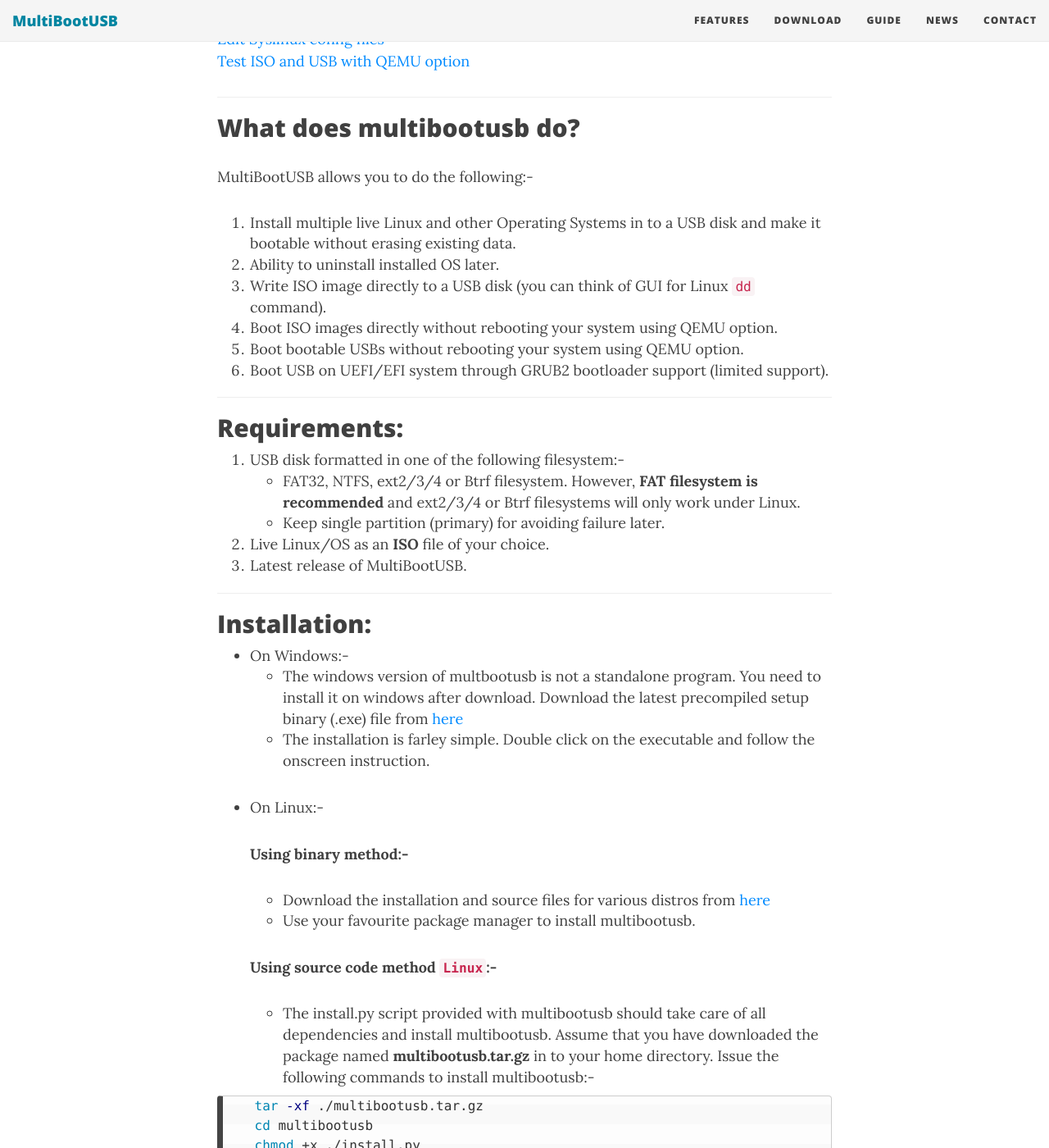
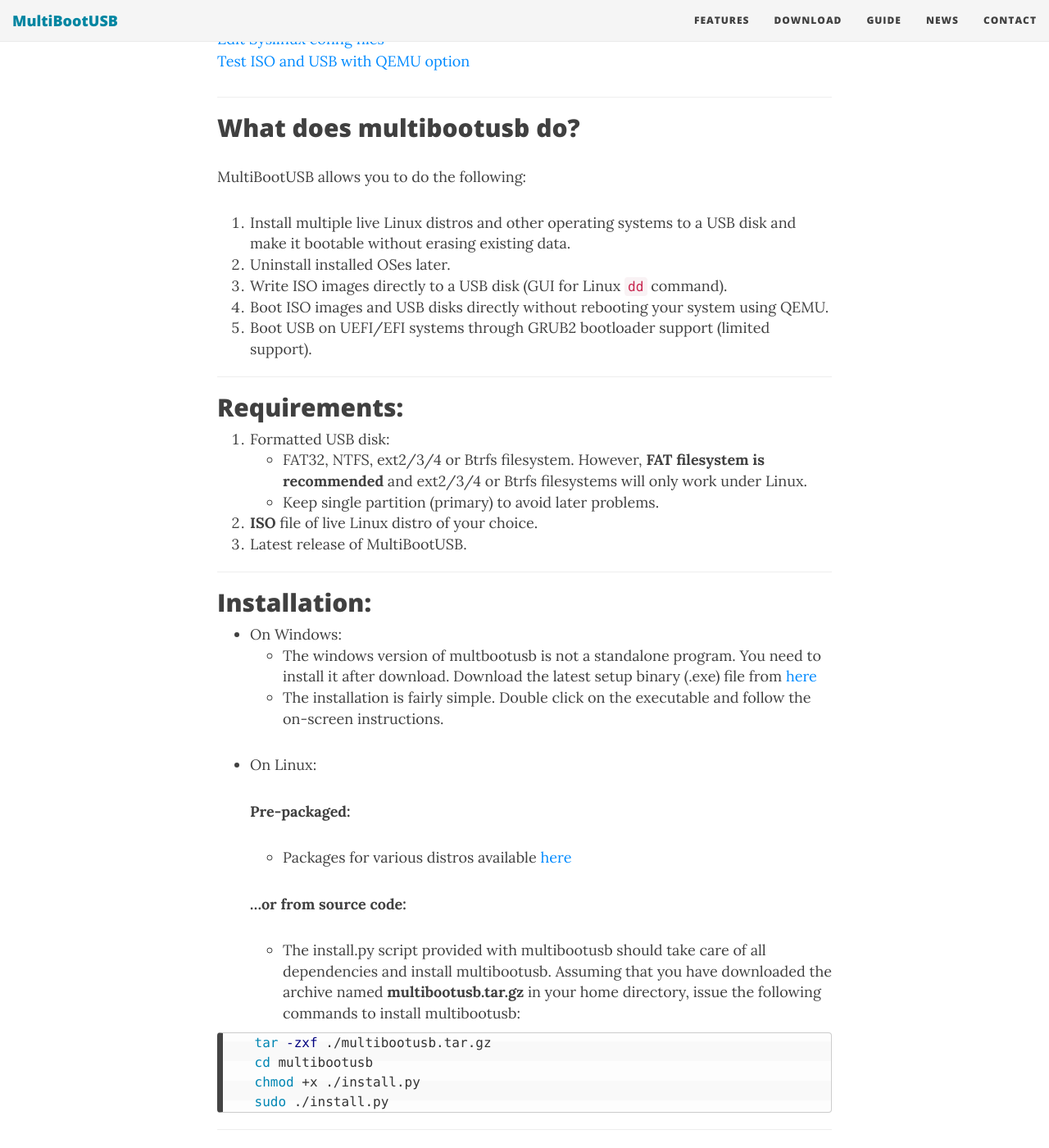
Before and after one commit to mbusb/mbusb.github.io, a Jekyll site: the page built from page_guide.md, in a window 1280 px wide and 1400 px high, scrolled down 540 px. Shown: the whole window at 82% size. Built offline with Jekyll 4.4.1, drawn with Linux system fonts in a browser that asks for light colours; nearby versions of some CDN libraries; some of the changed text lies outside the part shown.

Commit message:
clean up the guide

````diff
--- a/page_guide.md
+++ b/page_guide.md
@@ -23,51 +23,47 @@
 
 ## What does multibootusb do?
 
-MultiBootUSB allows you to do the following:-
+MultiBootUSB allows you to do the following:
 
-1.  Install multiple live Linux and other Operating Systems in to a USB disk and make it bootable without erasing existing data.
-2.  Ability to uninstall installed OS later.
-3.  Write ISO image directly to a USB disk (you can think of GUI for Linux `dd` command).
-4.  Boot ISO images directly without rebooting your system using QEMU option.
-5.  Boot bootable USBs without rebooting your system using QEMU option.
-6.  Boot USB on UEFI/EFI system through GRUB2 bootloader support (limited support).
+1.  Install multiple live Linux distros and other operating systems to a USB disk and make it bootable without erasing existing data.
+2.  Uninstall installed OSes later.
+3.  Write ISO images directly to a USB disk (GUI for Linux `dd` command).
+4.  Boot ISO images and USB disks directly without rebooting your system using QEMU.
+5.  Boot USB on UEFI/EFI systems through GRUB2 bootloader support (limited support).
 
 ---
 
 ## Requirements:
 
-1. USB disk formatted in one of the following filesystem:-
-    * FAT32, NTFS, ext2/3/4 or Btrf filesystem. However, **FAT filesystem is recommended** and ext2/3/4 or Btrf filesystems will only work under Linux.
-    * Keep single partition (primary) for avoiding failure later.
-2. Live Linux/OS as an **ISO** file of your choice.
+1. Formatted USB disk:
+    * FAT32, NTFS, ext2/3/4 or Btrfs filesystem. However, **FAT filesystem is recommended** and ext2/3/4 or Btrfs filesystems will only work under Linux.
+    * Keep single partition (primary) to avoid later problems.
+2. **ISO** file of live Linux distro of your choice.
 3. Latest release of MultiBootUSB.
 
 ---
 
 ## Installation:
 
-* On Windows:-
-    * The windows version of multbootusb is not a standalone program. You need to install it on windows after download. Download the latest
-    precompiled setup binary (.exe) file from
-     [here](http://multibootusb.org/page_download/)
-     * The installation is farley simple. Double click on the executable and follow the onscreen instruction.
+* On Windows:
+    * The windows version of multbootusb is not a standalone program. You need to install it after download. Download the latest
+    setup binary (.exe) file from [here](http://multibootusb.org/page_download/)
+    * The installation is fairly simple. Double click on the executable and follow the on-screen instructions.
 
-* On Linux:-
+* On Linux:
 
-    **Using binary method:-**
+    **Pre-packaged:**
 
-    * Download the installation and source files for various distros from
-    [here](http://multibootusb.org/page_download/)
-    * Use your favourite package manager to install multibootusb.
+    * Packages for various distros available [here](http://multibootusb.org/page_download/)
 
-    **Using source code method `Linux`:-**
+    **...or from source code:**
 
     * The install.py script provided with multibootusb should take care of all dependencies and install multibootusb.
-    Assume that you have downloaded the package named **multibootusb.tar.gz** in to your home directory.
-    Issue the following commands to install multibootusb:-
+    Assuming that you have downloaded the archive named **multibootusb.tar.gz** in your home directory, issue the
+	following commands to install multibootusb:
 
 ```sh
-    tar -xf ./multibootusb.tar.gz
+    tar -zxf ./multibootusb.tar.gz
     cd multibootusb
     chmod +x ./install.py
     sudo ./install.py
@@ -75,60 +71,56 @@
 
 ---
 
-## Creating live linux on USB disk:
+## Creating live Linux on USB disk:
 
-* Creating bootable live Linux on a USB disk essentially involves three steps:-
+* Creating bootable live Linux on a USB disk essentially involves three steps:
 
-  1. Step 1 	:	Insert USB disk and start the program
-  2. Step 2	    :	Choose your ISO
-  3. Step 3.	:	Click on Install distro push button.
+  1. Step 1	- Insert USB disk and start the program
+  2. Step 2 - Choose your ISO
+  3. Step 3	- Click `Install distro` button.
 
-  Read the detailed instruction with screenshots below for further reading.
-
-* **Step 1**
-	* Insert USB disk and wait for few seconds so that Operating System can detect it.
+* **Step 1	- Insert USB disk and start the program**
+	* Insert USB disk and wait for a few seconds so that operating oystem can detect it.
 
 	<div style="text-align:center"><img src ="../img/select-usb-disk.png" /></div>
 
-	* `Linux:` All modern Linux distros should mount USB disks automatically after insertion. MultiBootUSB also has function to auto mount USB drive.
+	* `Linux:`
+		* All modern Linux distros should mount USB disks automatically after insertion. MultiBootUSB also has function to auto mount USB drive.
 		However, if you still find your USB disk is not mounted, then open file manager and
 		click on the USB disk icon to mount it.
+		* MultiBootUSB needs administrator privileges to run. When running as normal user, a password window will popup and ask for your password.
 
 	* `Windows:` Open multibootusb under `Start --> Program Files --> multibootusb --> Click multibootusb`
 
-	    `Linux`: MultiBooUSB can be found under `system menu`. On Ubuntu click on `Dash --> type "multibootusb"` and click on the multibootusb icon.
-		For GNOME3 based distros, select `Activities overview` and type `multibootusb` and click on the multibootusb icon.
+	* Once started, the list of USB disks can be found under the **Select USB disk** combo box.
+		You can find the details of currently selected USB disks just below combo box.
 
-		* If you are running as normal user, a password window will popup for user input. Provide sudo password.
+	* Use the `Detect Drives` button to detect USB disks inserted after starting the program.
 
-	* Once multibootusb GUI is opened, you can see the list of USB disk in the combobox close to **Select USB disk** text. You can find the details of currently selected USB disks just below combobox.
-
-	* Use the `Detect Drives` button to detect USB disks if you have inserted the disk after opening multibootusb GUI.
-
-	* You can click on `All Drives` option to show all connected drives. You must be careful with option.
+	* You can click on `All Drives` option to show all connected drives (including fixed system drives). **Be careful with this option!**
 
 
-* **Step 2**
-	* Clicking on `Browse` button located next to `select image` text, should bring file chooser dialog. Navigate to
-	choose an ISO. The chosen ISO path will be available in the line edit for your review.
+* **Step 2 - Choose your ISO**
+	* Clicking on `Browse` button located next to `select image` text, should bring file chooser dialog.
+	  The chosen ISO path will be available in the line edit for your review.
 
 	<div style="text-align:center"><img src ="../img/browse-iso.png" /></div>
 
-* **Step 3**
-	* The third and final step is to simply click on `Install distro` button. multibootusb will
-	 analyse the ISO and check if ISO is supported by the program.
+* **Step 3 - Click `Install distro` button**
+	* The third and final step is to simply click on `Install distro`.
+	 MultiBootUSB will check if ISO is supported by the program.
 
 	 <div style="text-align:center"><img src ="../img/install-distro.png" /></div>
 
-	* If the live Linux is supported then a `Review Selection` window will appear and wait for your confirmation.
-	The review window will indicate the selected USB disk, mount path of the disk and a the name of a selected ISO.
+	* If the live Linux distro is supported, then a `Review Selection` window will appear and wait for your confirmation.
+	The review window will indicate the selected USB disk, mount path of the disk and the selected ISO.
 
-	* Choose **Yes** if you are OK with the selections.
+	* Choose **Yes** if you are ready to proceed.
 
 	<div style="text-align:center"><img src ="../img/review-selection.png" /></div>
 
-	* Wait for a moment for program to installation ISO on a disk. If your installation is success, name os an ISO
-	should appear in the listbox. The list box will list all the distros installed via multibootusb every time you open multibootusb.
+	* Wait for the program to install ISO on a disk. If the installation is successful, the distro name
+	should appear in the list box. The list box will show all the distros installed every time you open MultiBootUSB.
 
 	<div style="text-align:center"><img src ="../img/install-progress.png" /></div>
 	---
@@ -138,51 +130,47 @@
 
 ---
 
-## Adding an additional live Linux:
+## Adding additional live Linux distros:
 * You can follow **Step 1**, **Step 2** and **Step 3** mentioned above for adding a new distro agan.
 
 ---
 
-## Removing or uninstalling distro:
+## Removing/uninstalling distro:
 * You can only uninstall distros installed by multibootusb.
 
  <div style="text-align:center"><img src ="../img/remove-distro.png" /></div>
 
-* To do that you must select a disto from the list of installed distros and choose "Uninstall Distro" button. A Review Selection window will
-popup and ask you to confirm.
+* Select disto from the list and click `Uninstall Distro`.
 
-* Click on the Yes btton to remove installed distro. The progress bar will indicate the
-progress of the uninstall process. You will get the completion message after successful uninstall of the selected distro.
+* You will be notified after successful uninstallation.
 
 ---
 
 ## Reinstalling Syslinux:
-* There may be a situation you want to install syslinux for various reasons like using other live usb creator will
-remove syslinux installation performed by multibootusb. In such cases situation you can reinstall syslinux using syslinux tab.
+* There may be a situation when you want to install syslinux for various reasons (e.g. using other live usb creator will
+remove syslinux installation performed by multibootusb). In such cases situation you can reinstall syslinux from the `Install syslinux` tab.
 
 <div style="text-align:center"><img src ="../img/install-syslinux.png" /></div>
 
-* Go to `Install Syslinux`, choose an USB disk partition (eg. **/dev/sdb1**), choose method and click on **Install** button.
+* First, choose an USB disk partition (eg. **/dev/sdb1** or G:), then choose method and click **Install**.
 
-* This will install syslinux on **multibootusb** directory in a selected USB disk.
+* This will install syslinux in the **multibootusb** directory on the selected USB partition.
 
 ---
 
 ## Edit Syslinux config files:
 
- * Please perform this action with caution. Any change in the path will make your distro install completely useless.
+ * **Please perform this action with caution. Any change in the path will make your distro install completely useless.**
 
- * You can view and edit syslinux.cfg file located under multibootusb directory using the feature provided with multibootusb.
-    `Install Syslinux --> Edit Syslinux.cfg --> Click on Edit` button. This action will open syslinux.cfg in a default text
-    editor for your review.
+ * View and edit syslinux.cfg file from the `Install syslinux` tab.
+    This action will open syslinux.cfg in a default text editor.
 
 ---
 
 ## Test your ISO and USB with QEMU option:
- * Testing your downloaded ISO and USB installation is useful as need of rebooting your system is not required. multibootusb provides
- an option to do this as well.
+ * Test your downloaded ISOs and USB disks without rebooting your system.
 
- * QEMU binaries are shipped with Windows setup file by default. But for Linux you need to install "qemu" package to avail this feature.
+ * QEMU binaries are shipped with Windows setup file by default. For Linux you need to install "qemu" package to enable this feature.
 
   <div style="text-align:center"><img src ="../img/boot-qemu.png" /></div>
 
@@ -194,19 +182,17 @@
 
    * Your ISO will boot in a separate window.
 
-   * Maximum RAM size supported as of now limited to 2GB.
+   * Maximum RAM size is currently limited to 2GB.
 
 
    **Booting USB**
 
    <div style="text-align:center"><img src ="../img/boot-qemu-usb.png" /></div>
 
-   * Booting USB also similar to booting ISO as mentioned above.
-
    * Go to `Boot ISO/USB --> Select USB Disk --> Choose RAM size --> Click on Boot USB`.
 
-   * Your USB disk as listed in the combobox will boot in a separate window.
+   * Your USB disk listed in the combobox will boot in a separate window.
 
-   * `Linux:` You must select the whole disk (**/dev/sdb**) and not the device partition.
+   * `Linux:` You must select the whole disk (e.g. **/dev/sdb**) and **NOT** the device partition (e.g. **/dev/sdb1**).
 
 ---
````
